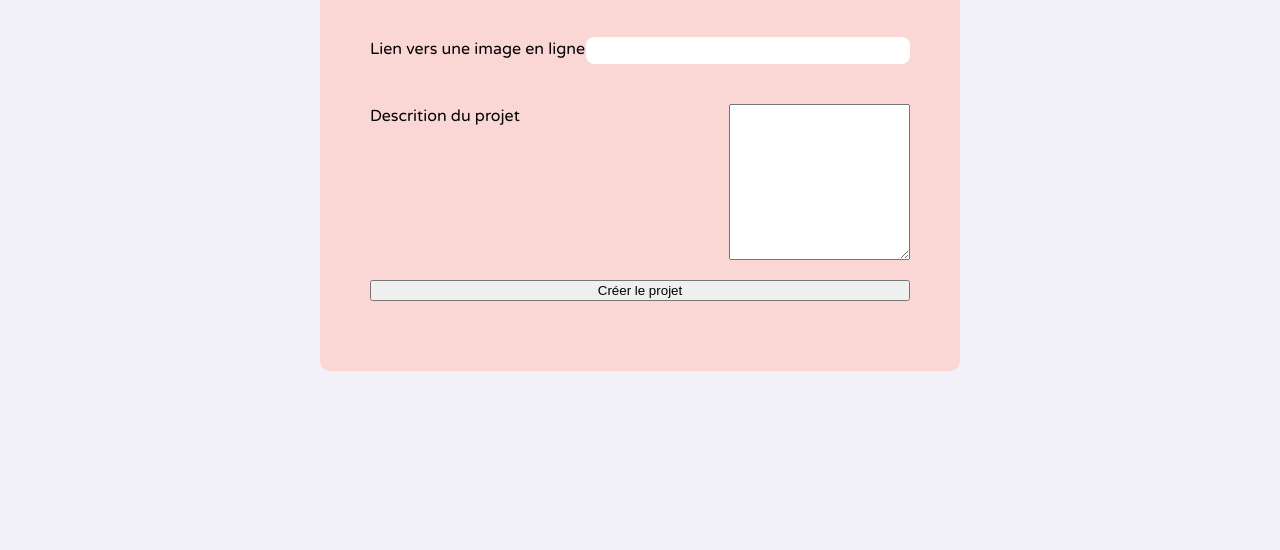
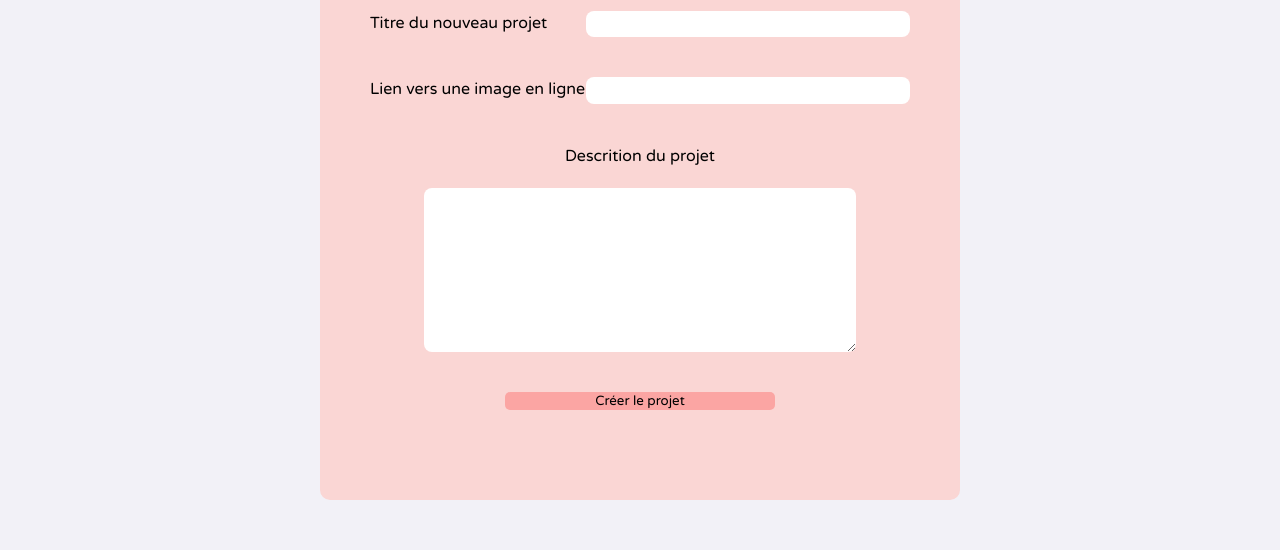
Before and after one commit to FredAndolina/Projet_Alban_HTML, a plain HTML site: page index.html in a window 1280 px wide. Shown: the part 803-1353 px from the top of the page. Before the commit the page ends 1224 px from the top, so only its background shows below. Drawn offline with nearby package versions, Linux system fonts and the light colour scheme.

Commit message:
add essai

```diff
--- a/index.html
+++ b/index.html
@@ -35,7 +35,7 @@
 
         </section>
     </section>
-
+<p>essai</p>
     <section id="new-project" class="new-project">
         <h2 class="new-project__title">Ajouter un nouveau projet à mon PortFolio</h2>
         <form id="new-project-form" class="new-project-form">
--- a/style.css
+++ b/style.css
@@ -87,3 +87,31 @@ flex-wrap: wrap;
    outline:solid red 1px;
    border-radius: 8px;
 }
+
+.new-project-form__input-group--textarea{
+flex-direction: column;
+align-items: center;
+}
+
+.new-project-form__input-group--textarea textarea{
+    border-radius: 8px;
+    margin-top: 20px;
+    font-family: inherit ;
+    border: none;
+    width: 80%;
+}
+
+.new-project-form__input-group--textarea textarea:focus{
+    outline:solid red 1px;
+}
+
+.new-project__button{
+    width: 50%;
+    margin: 20px auto;
+    background-color: #FBA5A3;
+    border: none;
+    border-radius: 5px;
+    font-size: 1,2em;
+    font-family: inherit;
+    height: fit content;
+}
```
Also changed, not shown: 2 other files.
